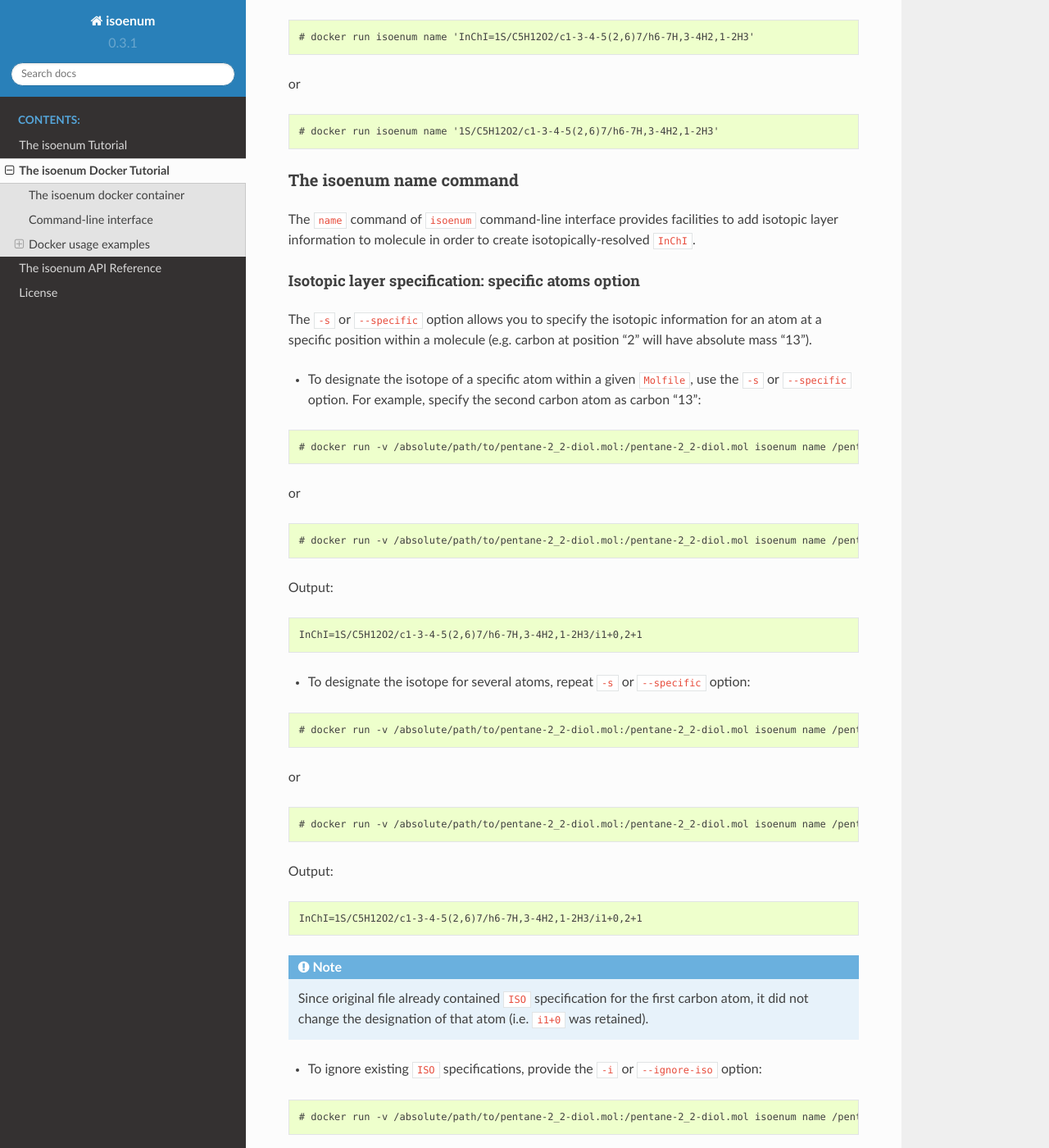
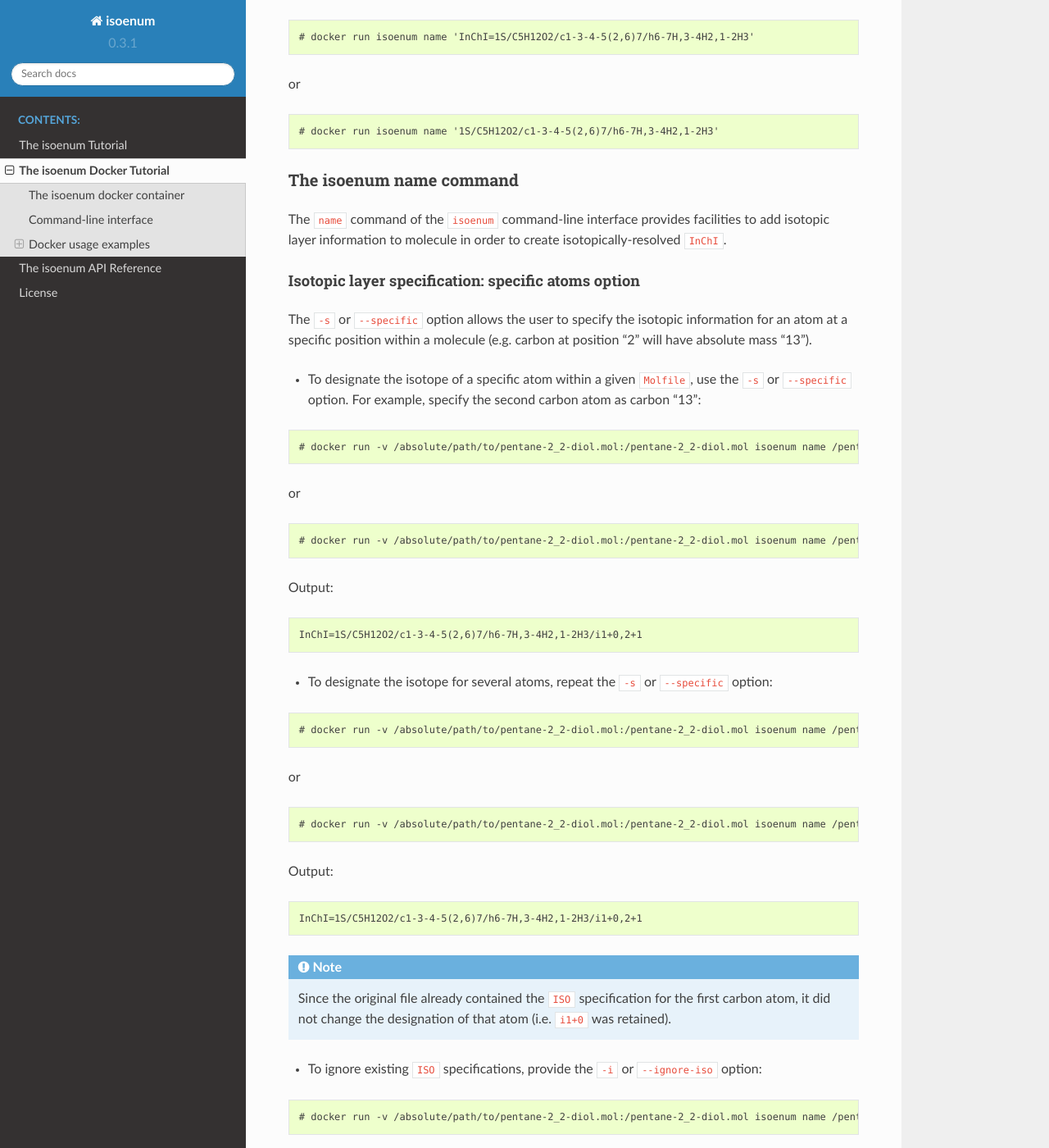
Before and after one commit to MoseleyBioinformaticsLab/isoenum, a Sphinx documentation site: the page built from docs/tutorial-docker.rst, in a window 1280 px wide and 1400 px high, scrolled down 4499 px. Shown: the whole window at 82% size. Built offline with Sphinx 7.4.7 and the Read the Docs theme 2.0.0, drawn with Linux system fonts in a browser that asks for light colours; some of the changed text lies outside the part shown.

Commit message:
Docs: docker tutorial update.

```diff
--- a/docs/tutorial-docker.rst
+++ b/docs/tutorial-docker.rst
@@ -212,8 +212,8 @@
 -------------------------------
 
 As shown above, the ``isoenum`` command-line interface asks the user
-to provide one required parameter ``<path-to-ctfile-file-or-inchi-file-or-inchi-string>``
-which is file or string with information required to create isotopically-resolved ``InChI``.
+to provide one required parameter ``<path-to-ctfile-file-or-inchi-file-or-inchi-string>``,
+which is the file or string with information required to create isotopically-resolved ``InChI``.
 
 In order to provide the input file path to the ``isoenum`` docker container,
 you will need to mount it as a volume for the docker container so the container can see it.
@@ -259,7 +259,7 @@
 The isoenum name command
 ------------------------
 
-The ``name`` command of ``isoenum`` command-line interface provides
+The ``name`` command of the ``isoenum`` command-line interface provides
 facilities to add isotopic layer information to molecule in order to
 create isotopically-resolved ``InChI``.
 
@@ -267,7 +267,7 @@
 Isotopic layer specification: specific atoms option
 '''''''''''''''''''''''''''''''''''''''''''''''''''
 
-The ``-s`` or ``--specific`` option allows you to specify the isotopic information
+The ``-s`` or ``--specific`` option allows the user to specify the isotopic information
 for an atom at a specific position within a molecule (e.g. carbon at position "2"
 will have absolute mass "13").
 
@@ -292,7 +292,7 @@
 
     InChI=1S/C5H12O2/c1-3-4-5(2,6)7/h6-7H,3-4H2,1-2H3/i1+0,2+1
 
-* To designate the isotope for several atoms, repeat ``-s`` or ``--specific`` option:
+* To designate the isotope for several atoms, repeat the ``-s`` or ``--specific`` option:
 
 .. code-block:: none
 
@@ -312,7 +312,7 @@
 
 .. note::
 
-    Since original file already contained ``ISO`` specification for the first carbon atom,
+    Since the original file already contained the ``ISO`` specification for the first carbon atom,
     it did not change the designation of that atom (i.e. ``i1+0`` was retained).
 
 * To ignore existing ``ISO`` specifications, provide the ``-i`` or ``--ignore-iso`` option:
@@ -337,9 +337,9 @@
 Isotopic layer specification: all atoms of a specific type option
 '''''''''''''''''''''''''''''''''''''''''''''''''''''''''''''''''
 
-The ``-a`` or ``--all`` option allows you to specify the isotopic information
+The ``-a`` or ``--all`` option allows the user to specify the isotopic information
 for all atoms of a specific type (e.g. all carbons within a molecule will have
- absolute mass "13" etc.)
+absolute mass "13" etc.)
 
 * To add isotope designations to all atoms of a specific element,
   use the ``-a`` or ``--all`` option:
@@ -420,9 +420,9 @@
 Isotopic layer specification: enumerate atoms of specific type option
 '''''''''''''''''''''''''''''''''''''''''''''''''''''''''''''''''''''
 
-The ``-e`` or ``--enumerate`` option allows you to create a set of ``InChI``
+The ``-e`` or ``--enumerate`` option allows the user to create a set of ``InChI``
 for a molecule with a different number of isotopes (e.g. create all ``InChI``
-where number of carbon atoms with absolute mass "13" ranges from 3 to 4).
+where the number of carbon atoms with absolute mass "13" ranges from 0 to 5).
 
 * To enumerate atoms of a specific element type, use the ``-e`` or ``--enumerate`` option:
 
@@ -548,7 +548,7 @@
 
 
 * The ``-e`` (``--enumerate``) option can be combined with the ``-a`` (``--all``) and
-  ``-s`` (``--specific``) options except ``-e`` (``--enumerate``) option cannot specify
+  ``-s`` (``--specific``) options except the ``-e`` (``--enumerate``) option cannot specify
   the same element as the ``-a`` (``--all``) option.
 
 .. code-block:: none
@@ -646,7 +646,7 @@
 .. image:: _static/l-valine.svg
 
 
-* To create zwitterion ``InChI``:
+* To create ``InChI`` that represents the zwitterion form:
 
 .. code-block:: none
 
@@ -680,7 +679,7 @@
 
 .. image:: _static/amp.svg
 
-* To create ionized ``InChI``:
+* To create the biochemically-relevant ionized ``InChI``:
 
 .. code-block:: none
 
@@ -707,7 +706,7 @@
 The isoenum nmr command
 -----------------------
 
-The ``nmr`` command of ``isoenum`` command-line interface provides
+The ``nmr`` command of the ``isoenum`` command-line interface provides
 facilities to create isotopically-resolved ``InChI`` based on theoretical
 NMR coupling patterns (e.g. J1CH, J3HH, etc.).
 
@@ -721,7 +720,7 @@
 
 .. image:: _static/l-valine.svg
 
-* To create set of ``InChI`` for "1D1H" NMR experiment:
+* To create the theoretically possible set of ``InChI`` for "1D1H" NMR experiment:
 
 .. code-block:: none
 
@@ -766,11 +765,15 @@
     [1H16]HResonance + [1H16:1H15]J3HH	InChI=1S/C5H11NO2/c1-3(2)4(6)5(7)8/h3-4H,6H2,1-2H3,(H,7,8)/t4-/m0/s1/i3H,4H
     [1H16]HResonance + [1H16:13C4]J1CH + [1H16:1H15]J3HH	InChI=1S/C5H11NO2/c1-3(2)4(6)5(7)8/h3-4H,6H2,1-2H3,(H,7,8)/t4-/m0/s1/i3H,4+1H
 
+.. note::
+
+    Notice that the ``csv`` output includes a J-coupling description of the transient peak
+    and the representative ``InChI``.
 
 Workflow to generate InChI for data deposition from NMR experiments
 -------------------------------------------------------------------
 
-1. Get standard ``InChI`` with correct bonded structure and stereochemistry.
+1. Obtain standard ``InChI`` with correct bonded structure and stereochemistry.
 2. Convert to fully representative ``InChI`` with proper ionization states
    if necessary (the ``ionize`` command).
 3. Enumerate partial isotopomer ``InChI`` (the ``nmr`` command).
@@ -787,8 +790,8 @@
 
 .. image:: _static/l-valine.svg
 
-We want to generate partial isotopomer ``InChI`` for zwitterion form of l-valine.
-To change the ionization state within molecule, we need to use ``ionize`` command
+We want to generate partial isotopomer ``InChI`` for the zwitterionic form of l-valine.
+To change the ionization state within molecule, we need to use the ``ionize`` command
 on a standard ``InChI``:
 
 .. code-block:: none
@@ -811,7 +814,7 @@
 
 .. image:: _static/l-valine-zwitterion.svg
 
-Next we want to enumerate all possible isotopomers for "1D1H" NMR experiment:
+Next, we want to enumerate all possible isotopomers for "1D1H" NMR experiment:
 
 .. code-block:: none
 
@@ -856,7 +859,8 @@
     [1H16]HResonance + [1H16:1H15]J3HH	InChI=1/C5H11NO2/c1-3(2)4(6)5(7)8/h3-4H,6H2,1-2H3,(H,7,8)/t4-/m0/s1/i3H,4H/f/h6H
     [1H16]HResonance + [1H16:13C4]J1CH + [1H16:1H15]J3HH	InChI=1/C5H11NO2/c1-3(2)4(6)5(7)8/h3-4H,6H2,1-2H3,(H,7,8)/t4-/m0/s1/i3H,4+1H/f/h6H
 
-Finally, select appropriate ``InChI`` from the generated possibilities.
+Finally, **select** appropriate ``InChI`` from the generated possibilities and **associate**
+them with the appropriate transient peak (chemical shift).
 
 
 Output format
@@ -1091,7 +1095,7 @@
    on the right side of ``:`` is the path within the docker container.
 
 
-* To save the generated output into a file, use ``-o`` or ``--output`` option followed by filename.
+* To save the generated output into a file, use the ``-o`` or ``--output`` option followed by filename.
   For example, save the generated output in ``inchi`` format:
 
 .. code-block:: none
@@ -1108,7 +1112,7 @@
                  -v /absolute/path/to/outfile.inchi:/outfile.inchi \
                  isoenum name /pentane-2_2-diol.mol --all=13:C --format=inchi --output=/outfile.inchi
 
-Generated file will contain the following output:
+The generated file will contain the following output:
 
 .. code-block:: none
 
@@ -1131,7 +1135,7 @@
                  -v /absolute/path/to/outfile.sdf:/outfile.sdf \
                  isoenum name /pentane-2_2-diol.mol --all=13:C --format=sdf --output=/outfile.sdf
 
-Generated file will contain the following output:
+The generated file will contain the following output:
 
 .. code-block:: none
 
@@ -1199,7 +1203,7 @@
                  -v /absolute/path/to/outfile.sdf:/outfile.json \
                  isoenum name /pentane-2_2-diol.mol --all=13:C --format=json --output=outfile.json
 
-Generated file will contain the following output:
+The generated file will contain the following output:
 
 .. code-block:: none
 
@@ -1297,7 +1301,7 @@
                  -v /absolute/path/to/outfile.sdf:/outfile.csv \
                  isoenum name /pentane-2_2-diol.mol --all=13:C --format=csv --output=outfile.csv
 
-Generated file will contain the following output:
+The generated file will contain the following output:
 
 .. code-block:: none
 
```
Also changed, not shown: other parts of docs/tutorial-docker.rst (+3 -4 lines).
